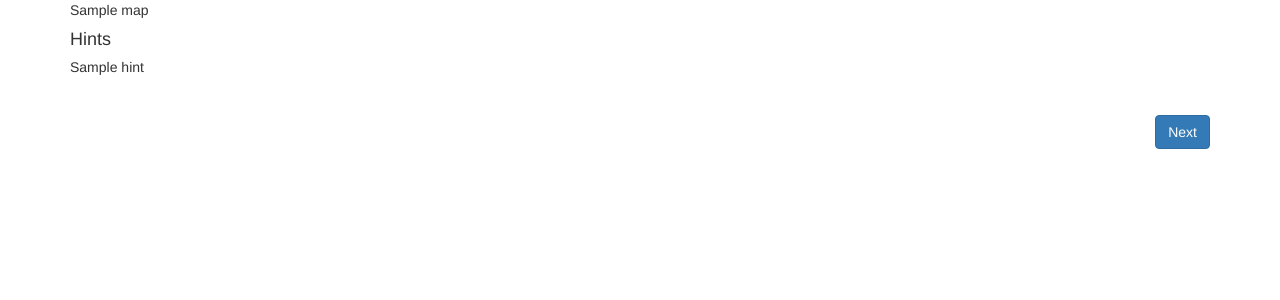
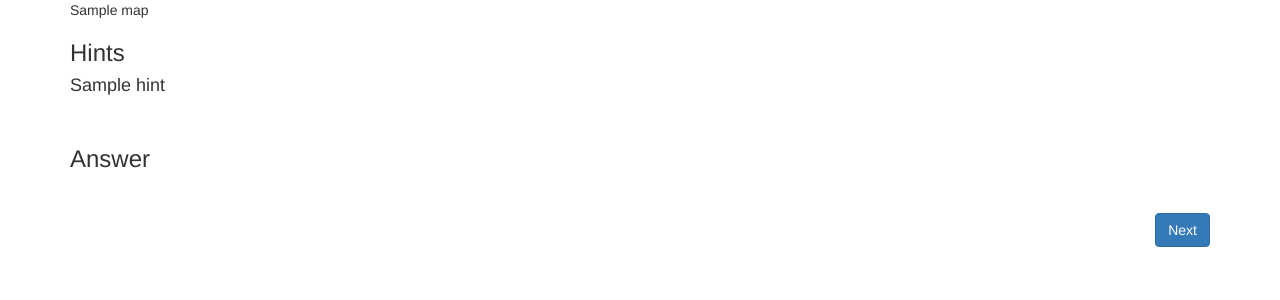
Before and after one commit to mmangus/derive, a Flask app: template templates/play.html in a window 1280 px wide. Shown: the top 300 px of the page. Run offline with Flask 2, Linux system fonts and the light colour scheme; the template is opened without the code that fills it: most values are stand-ins (such as "Sample title", 1, 10 or a date in 2020); parts of the project's set-up code (start-up, migrations or seed data) failed here and were passed over; some libraries are stand-ins or nearby versions.

Commit message:
add solution to template

```diff
--- a/app.py
+++ b/app.py
@@ -71,6 +71,6 @@ def play(loc_id=None):
         "play.html",
         map=map,
         next_loc=next_loc,
-        placen_name=place_name,
+        place_name=place_name,
         hints=hints,
     )
--- a/templates/play.html
+++ b/templates/play.html
@@ -8,13 +8,17 @@ D&eacute;rive > Play
 {% block content %}
 <div class="container">
     <div>{{ map | safe }}</div>
-    <h4>Hints</h4>
+    <h3>Hints</h3>
     {% for heading, value in hints %}
-        <h5>{{ heading }}</h5>
+        <h4>{{ heading }}</h4>
         <p style="color: #fff;" >
             {{ value }}
         </p>
     {% endfor %}
+    <h3>Answer</h3>
+    <p style="color: #fff;">
+        {{ place_name }}
+    </p>
     <a class="btn btn-primary pull-right" href="/play/{{ next_loc }}/">Next</a>
 </div>
 {% endblock %}
```
